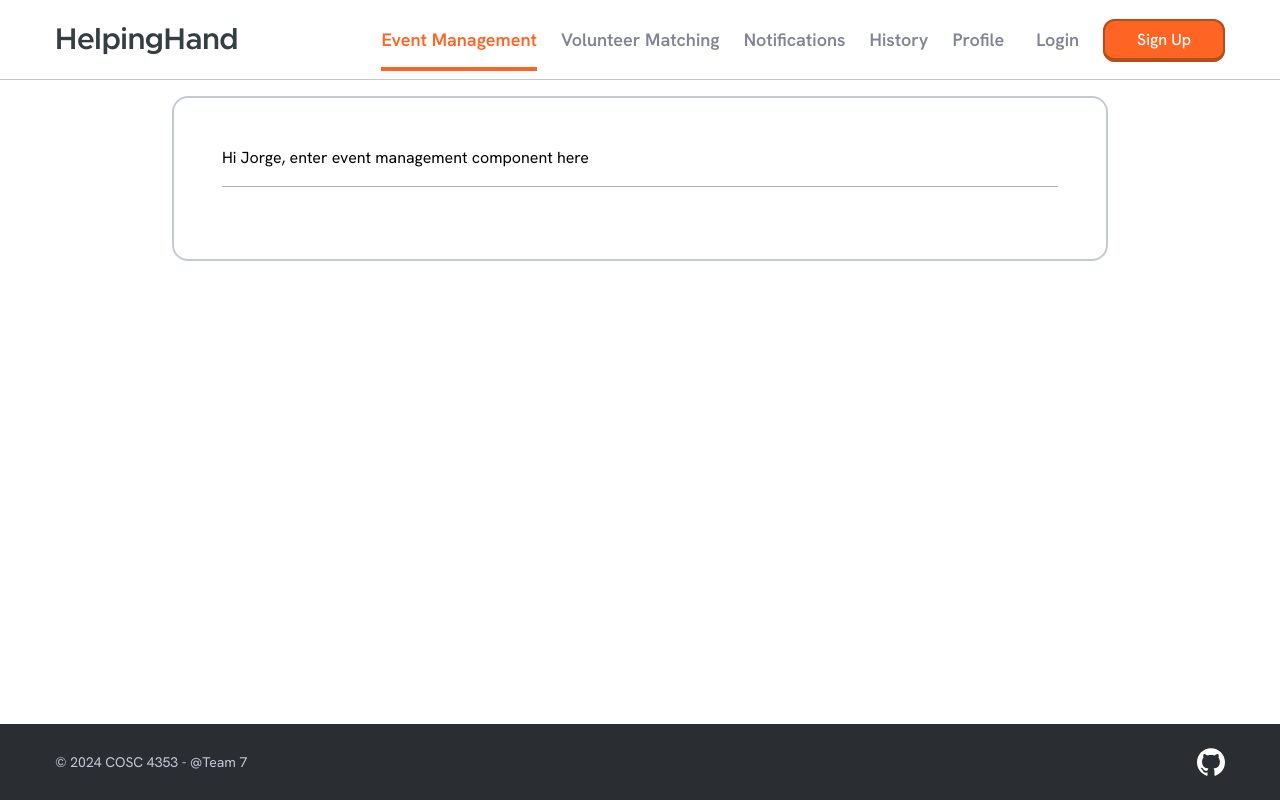
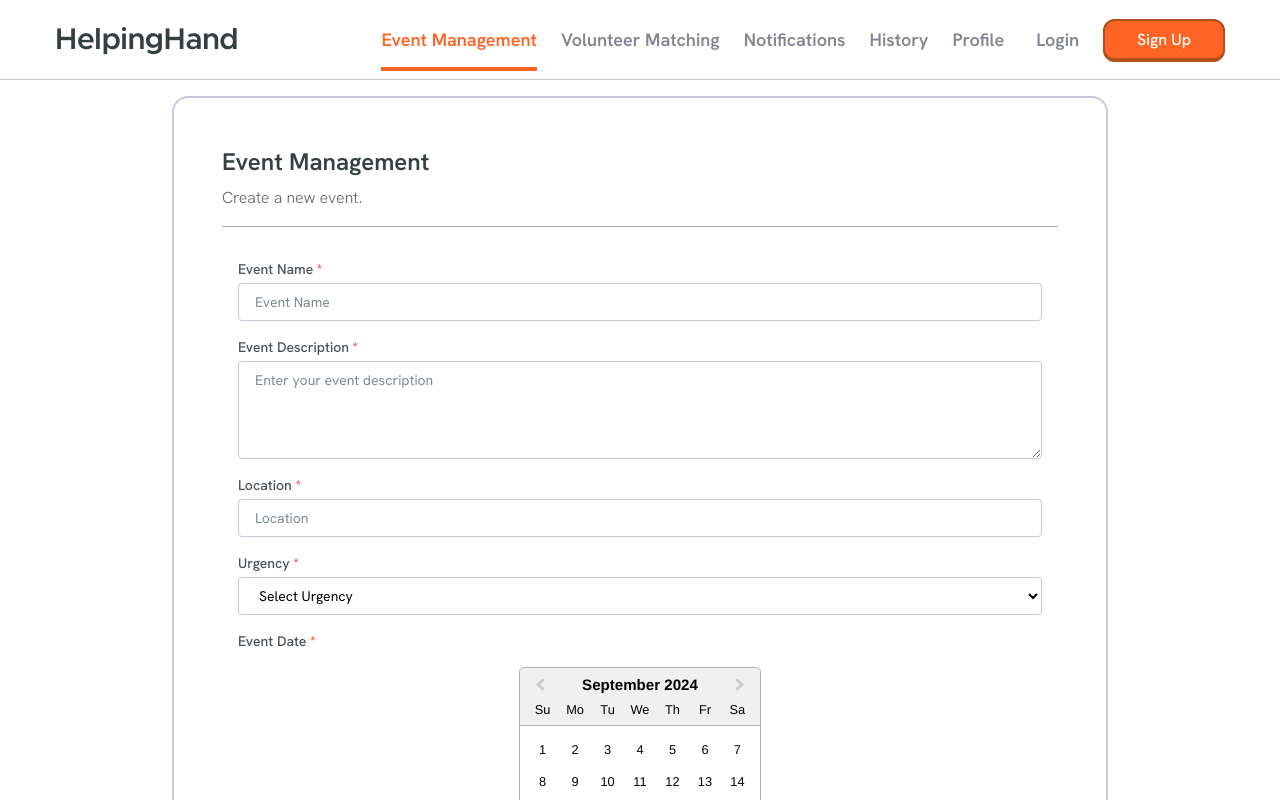
Before and after one commit to richerduong/helpinghand, a Next.js app: page /events/manage in a window 1280 px wide. Shown: the top 800 px of the page. Built offline with nearby package versions, Linux system fonts and the light colour scheme.

Commit message:
feat: Implemented Event Management Page

```diff
--- /dev/null
+++ b/app/events/manage/Manage.tsx
@@ -0,0 +1,152 @@
+'use client';
+
+import { useState } from 'react';
+import { FormInput } from '@/components/FormInput';
+import { Dropdown } from '@/components/Dropdown';
+import { TextArea } from '@/components/TextArea';
+import { SingleDatePicker } from '@/components/DatePicker';
+
+interface ManageInfo {
+  eventName: string;
+  eventDecription: string;
+  location: string;
+  urgency: string;
+  eventDate: Date;
+}
+
+export default function Manage() {
+  // const [canEdit, setCanEdit] = useState<boolean>(false);
+  const [manageInfo, setManageInfo] = useState<ManageInfo>({
+    eventName: '',
+    eventDecription: '',
+    location: '',
+    urgency: '',
+        eventDate: new Date()
+  });
+
+  // TODO: Move to DB to store states
+  const urgencyOptions = [
+    'None', 'Low', 'Medium', 'High', 'Crtitical'
+  ];
+
+  // useEffect(() => {
+  //   fetchProfileInfo();
+  // }, [session]);
+
+  // const handleUpdateProfile = async () => {
+  //   // Validate profile info
+  //   if (!profileInfo.fullName) {
+  //     toast.error('Full Name is required.');
+  //     return;
+  //   }
+
+  //   try {
+  //     // const usernameResponse = await getAddress2(session?.user?.id as string);
+
+  //     // const { newAddress2 , ...rest } = profileInfo;
+  //     // const response = await updateProfile(session?.user?.id as string, { ...rest, username: newAddress2 });
+
+  //     setCanEdit(false);
+
+  //     console.log('Profile updated successfully');
+  //     toast.success('Profile updated successfully.');
+  //     // await fetchProfileInfo();
+
+  //   } catch (error) {
+  //     setCanEdit(false);
+  //     toast.error('Failed to update profile.');
+  //     console.error('Error updating profile:', error);
+  //   }
+  // }
+
+  // const [oldProfileInfo, setOldProfileInfo] = useState<ProfileInfo>({
+  //   email: '',
+  //   fullName: '',
+  //   phoneNumber: '',
+  // });
+
+  // const handleEdit = () => {
+  //   // store old profile info
+  //   setOldProfileInfo(profileInfo);
+  //   setCanEdit(!canEdit);
+  // }
+
+  // const handleCancel = () => {
+  //   // restore old profile info
+  //   setProfileInfo(oldProfileInfo);
+  //   setCanEdit(false);
+  // }
+
+  return (
+    <>
+      <h2 className="text-2xl font-semibold text-black-text">Event Management</h2>
+      <h4 className="mt-2 text-base font-light text-darkgrey-text">
+        Create a new event.
+      </h4>
+      <hr className="border-gray-300 w-full my-4"/>
+      <div className="flex w-full justify-between">
+        <div className="flex flex-col w-full">
+          <form className="w-full text-sm text-black p-4 mb-4 rounded-xl bg-white rounded-tl-none">
+            <FormInput
+              label="Event Name"
+              type="text"
+              value={manageInfo.eventName}
+              placeholder="Event Name"
+              onChange={(e) =>
+                setManageInfo({ ...manageInfo, eventName: e.target.value })
+              }
+              maxLength={100}
+              required
+            />
+            <div className="mt-4">
+              <div className="flex w-full justify-between gap-x-4">
+                <TextArea
+                  label="Event Description"
+                  value={manageInfo.eventDecription}
+                  placeholder="Enter your event description"
+                  onChange={(e) =>
+                    setManageInfo({ ...manageInfo, eventDecription: e.target.value })
+                  }
+                  required
+                />
+              </div>
+            </div>
+            <div className="mt-4">
+              <FormInput
+                label="Location"
+                type="text"
+                value={manageInfo.location}
+                placeholder="Location"
+                onChange={(e) =>
+                  setManageInfo({ ...manageInfo, location: e.target.value })
+                }
+                required
+              />
+            </div>
+            <div className="mt-4">
+              <Dropdown
+                  label="Urgency"
+                  value={manageInfo.urgency}
+                  options={urgencyOptions}
+                  onChange={(e) =>
+                    setManageInfo({ ...manageInfo, urgency: e.target.value })
+                  }
+                  required
+                />
+            </div>
+            <div className='mt-4'>
+              <SingleDatePicker
+                label="Event Date"
+                value={manageInfo.eventDate}
+                onChange={(selected) =>
+                  setManageInfo({ ...manageInfo, eventDate: selected || new Date()})
+                }
+                required
+              />
+            </div>
+          </form>
+        </div>
+      </div>
+    </>
+  );
+}
--- a/app/events/manage/page.tsx
+++ b/app/events/manage/page.tsx
@@ -1,5 +1,7 @@
 // import { auth } from '@/lib/auth';
 // import { redirect } from 'next/navigation';
+
+import Manage from "./Manage";
 
 export default async function EventManagement() {
   // const session = await auth();
@@ -12,7 +14,8 @@ export default async function EventManagement() {
     <>
       <div className="max-w-1170 w-full mx-auto flex justify-center h-full">
         <div className="bg-white border-2 border-[#C5C9D6] mt-4 rounded-2xl p-12 mb-4 w-4/5">
-          <p>Hi Jorge, enter event management component here</p>
+          {/* <EventManagement session={session} /> */}
+          <Manage />
           <hr className="border-gray-300 w-full my-4 mb-6" />
         </div>
       </div>
--- /dev/null
+++ b/components/DatePicker.tsx
@@ -0,0 +1,36 @@
+import React from 'react';
+import DatePicker from 'react-datepicker';
+import 'react-datepicker/dist/react-datepicker.css';
+
+interface DatePickerProps {
+  label: string;
+  value: Date | null;
+  onChange: (date: Date | null) => void;
+  required?: boolean;
+}
+
+export function SingleDatePicker({ label, value, onChange, required = false }: DatePickerProps) {
+  return (
+    <div>
+      <label className="block text-sm font-medium text-gray-700">
+        {label}
+        {required && <span className="text-red"> *</span>}
+      </label>
+      <div className="flex justify-center mt-4">
+        <DatePicker
+          selected={value}
+          onChange={onChange}
+          inline
+          placeholderText="Select a date"
+        />
+      </div>
+      <div className="mt-4">
+        {value && (
+          <div className="bg-gray-200 px-2 py-1 rounded">
+            {value.toLocaleDateString()}
+          </div>
+        )}
+      </div>
+    </div>
+  );
+}
```
